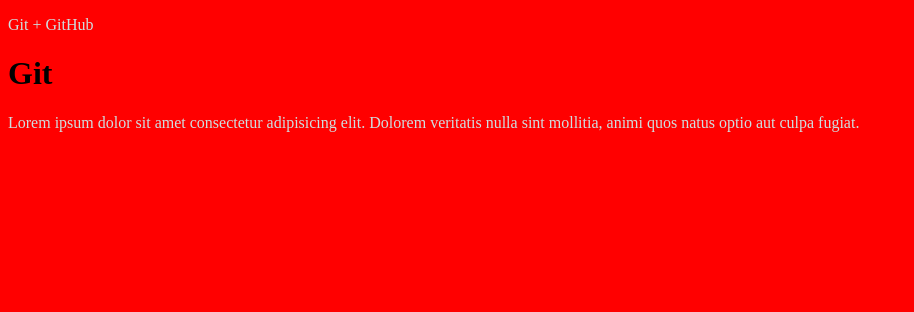
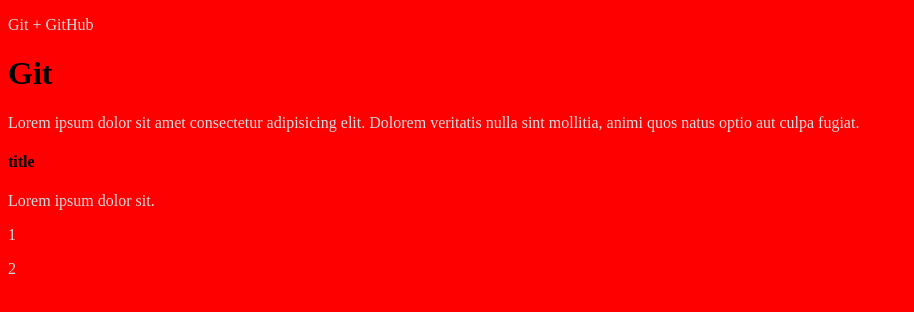
Before and after one commit to martinkragovic/Test, a plain HTML site: page index.html in a window 1280 px wide. Shown: the whole page, without its empty margins (0-914 px from the left). Drawn offline with Linux system fonts and the light colour scheme.

Commit message:
About br

```diff
--- a/index.html
+++ b/index.html
@@ -13,5 +13,11 @@
     <h1>Git</h1>
     <p>Lorem ipsum dolor sit amet consectetur adipisicing elit. Dolorem veritatis
         nulla sint mollitia, animi quos natus optio aut culpa fugiat.</p>
+        <h4>title</h4>
+        <p>Lorem ipsum dolor sit.</p>
+        <div>
+                <p>1</p>
+                <p>2</p>
+        </div>
 </body>
 </html>
```
